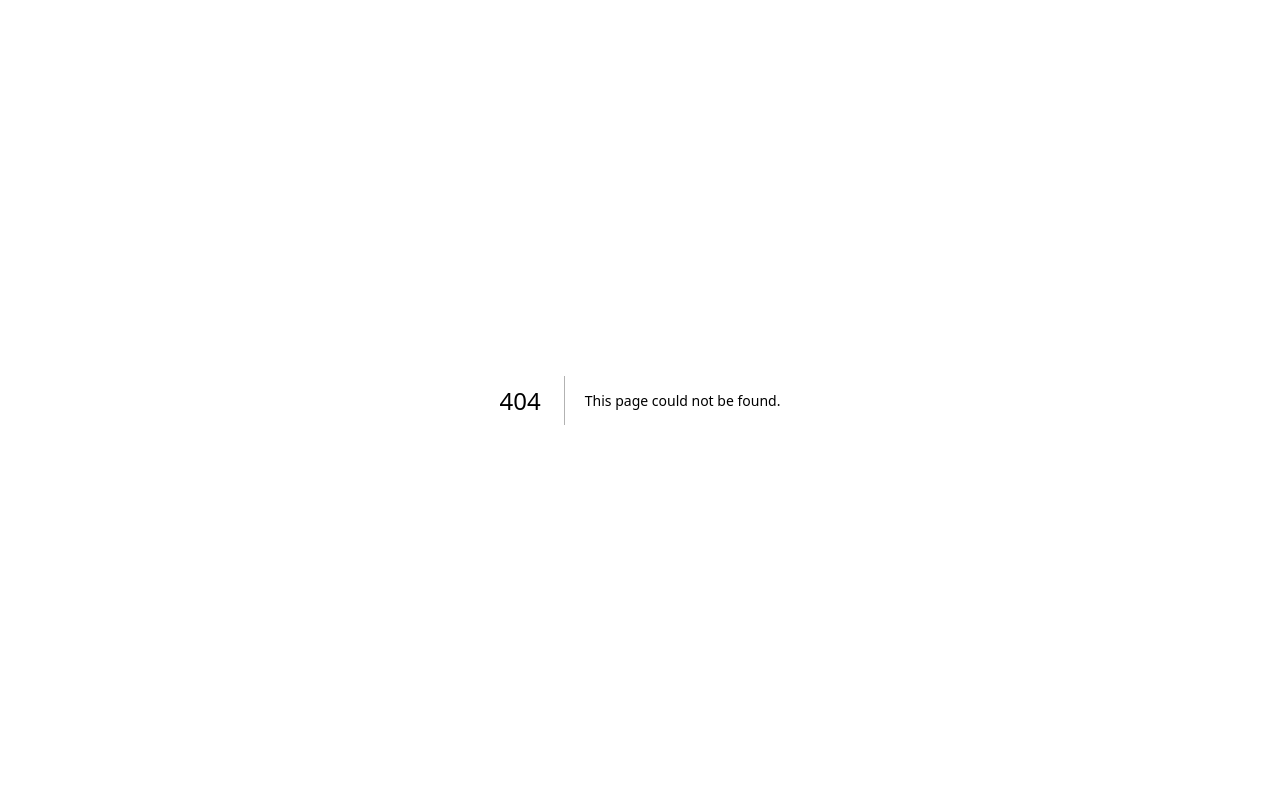
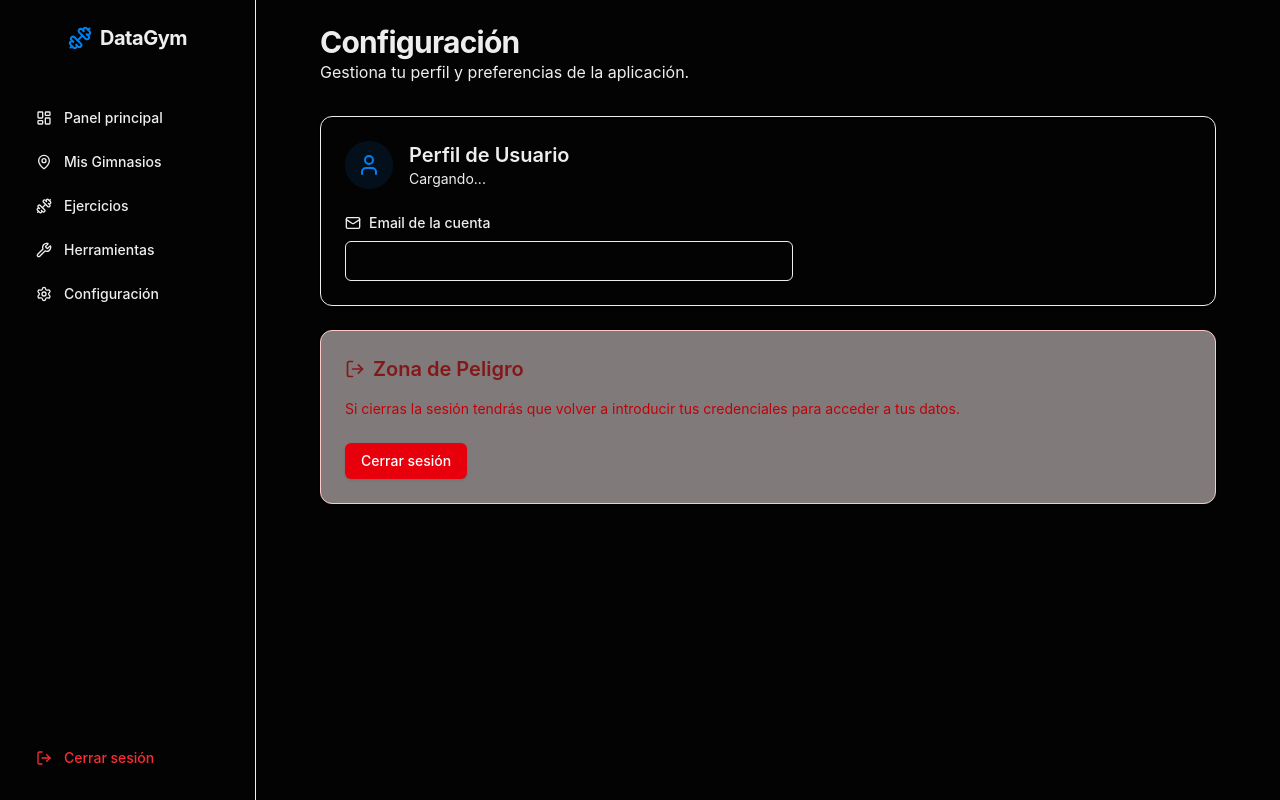
Before and after one commit to srbitgithub/datagymroutines, a Next.js app: page /dashboard/settings in a window 1280 px wide. Before the commit this address had no page. Built offline with nearby package versions, Linux system fonts and the light colour scheme; no server answers.

Commit message:
Fix 404 error in dashboard settings and implement logout functionality

```diff
--- a/src/app/_actions/auth.ts
+++ b/src/app/_actions/auth.ts
@@ -133,3 +133,13 @@ export async function createGymAction(prevState: any, formData: FormData) {
         return { error: "Error al crear el gimnasio" };
     }
 }
+
+export async function logoutAction() {
+    const authRepository = new SupabaseAuthRepository();
+    try {
+        await authRepository.logout();
+    } catch (error) {
+        console.error("Error en logoutAction:", error);
+    }
+    redirect("/login");
+}
--- a/src/app/dashboard/layout.tsx
+++ b/src/app/dashboard/layout.tsx
@@ -1,6 +1,7 @@
 import { ReactNode } from "react";
 import Link from "next/link";
 import { Dumbbell, LayoutDashboard, Settings, LogOut, MapPin, Wrench } from "lucide-react";
+import { logoutAction } from "@/app/_actions/auth";
 
 export default function DashboardLayout({ children }: { children: ReactNode }) {
     return (
@@ -37,10 +38,12 @@ export default function DashboardLayout({ children }: { children: ReactNode }) {
                     </nav>
 
                     <div className="mt-auto hidden w-full md:block">
-                        <button className="flex w-full items-center gap-3 rounded-lg px-3 py-2 text-sm font-medium text-red-500 transition-colors hover:bg-red-500/10">
-                            <LogOut className="h-4 w-4" />
-                            <span>Cerrar sesión</span>
-                        </button>
+                        <form action={logoutAction}>
+                            <button type="submit" className="flex w-full items-center gap-3 rounded-lg px-3 py-2 text-sm font-medium text-red-500 transition-colors hover:bg-red-500/10 cursor-pointer">
+                                <LogOut className="h-4 w-4" />
+                                <span>Cerrar sesión</span>
+                            </button>
+                        </form>
                     </div>
                 </div>
             </aside>
--- /dev/null
+++ b/src/app/dashboard/settings/page.tsx
@@ -0,0 +1,87 @@
+import { getProfileAction, logoutAction } from "@/app/_actions/auth";
+import { User, Settings as SettingsIcon, LogOut, Mail, Weight } from "lucide-react";
+import { SupabaseAuthRepository } from "@/modules/auth/infrastructure/adapters/SupabaseAuthRepository";
+
+export default async function SettingsPage() {
+    const profile = await getProfileAction();
+    const authRepository = new SupabaseAuthRepository();
+    const user = await authRepository.getSession();
+
+    return (
+        <div className="max-w-4xl mx-auto space-y-8">
+            <header>
+                <h1 className="text-3xl font-bold tracking-tight">Configuración</h1>
+                <p className="text-muted-foreground">Gestiona tu perfil y preferencias de la aplicación.</p>
+            </header>
+
+            <div className="grid gap-6">
+                <section className="rounded-xl border bg-card p-6 shadow-sm">
+                    <div className="flex items-center gap-4 mb-6">
+                        <div className="h-12 w-12 rounded-full bg-brand-primary/10 flex items-center justify-center">
+                            {user?.avatarUrl ? (
+                                <img src={user.avatarUrl} alt="Avatar" className="h-12 w-12 rounded-full object-cover" />
+                            ) : (
+                                <User className="h-6 w-6 text-brand-primary" />
+                            )}
+                        </div>
+                        <div>
+                            <h2 className="text-xl font-semibold">Perfil de Usuario</h2>
+                            <p className="text-sm text-muted-foreground">{user?.email || 'Cargando...'}</p>
+                        </div>
+                    </div>
+
+                    <div className="space-y-4 max-w-md">
+                        <div className="grid gap-2">
+                            <label className="text-sm font-medium flex items-center gap-2">
+                                <Mail className="h-4 w-4" />
+                                Email de la cuenta
+                            </label>
+                            <div className="flex h-10 w-full rounded-md border border-input bg-muted px-3 py-2 text-sm">
+                                {user?.email}
+                            </div>
+                        </div>
+
+                        {profile && (
+                            <>
+                                <div className="grid gap-2">
+                                    <label className="text-sm font-medium">Nombre de usuario</label>
+                                    <div className="flex h-10 w-full rounded-md border border-input px-3 py-2 text-sm bg-muted/20">
+                                        {profile.username || 'No configurado'}
+                                    </div>
+                                </div>
+
+                                <div className="grid gap-2">
+                                    <label className="text-sm font-medium flex items-center gap-2">
+                                        <Weight className="h-4 w-4" />
+                                        Unidad de peso
+                                    </label>
+                                    <div className="flex h-10 w-full rounded-md border border-input px-3 py-2 text-sm bg-muted/20 capitalize">
+                                        {profile.weightUnit}
+                                    </div>
+                                </div>
+                            </>
+                        )}
+                    </div>
+                </section>
+
+                <section className="rounded-xl border border-red-200 bg-red-50/50 p-6 shadow-sm">
+                    <h2 className="text-xl font-semibold text-red-900 mb-4 flex items-center gap-2">
+                        <LogOut className="h-5 w-5" />
+                        Zona de Peligro
+                    </h2>
+                    <p className="text-sm text-red-700 mb-6">
+                        Si cierras la sesión tendrás que volver a introducir tus credenciales para acceder a tus datos.
+                    </p>
+                    <form action={logoutAction}>
+                        <button
+                            type="submit"
+                            className="inline-flex items-center justify-center rounded-md text-sm font-medium transition-colors focus-visible:outline-none focus-visible:ring-1 focus-visible:ring-ring disabled:pointer-events-none disabled:opacity-50 bg-red-600 text-white shadow hover:bg-red-700 h-9 px-4 py-2 cursor-pointer"
+                        >
+                            Cerrar sesión
+                        </button>
+                    </form>
+                </section>
+            </div>
+        </div>
+    );
+}
--- a/src/modules/training/infrastructure/components/ExerciseForm.tsx
+++ b/src/modules/training/infrastructure/components/ExerciseForm.tsx
@@ -25,7 +25,7 @@ export function ExerciseForm() {
                 <select
                     id="muscleGroup"
                     name="muscleGroup"
-                    className="flex h-9 w-full rounded-md border border-input bg-background px-3 py-1 text-sm shadow-sm transition-colors focus-visible:outline-none focus-visible:ring-1 focus-visible:ring-ring"
+                    className="flex h-9 w-full rounded-md border border-input bg-zinc-800 px-3 py-1 text-sm shadow-sm transition-colors focus-visible:outline-none focus-visible:ring-1 focus-visible:ring-ring text-white"
                 >
                     <option value="Pecho">Pecho</option>
                     <option value="Espalda">Espalda</option>
```
